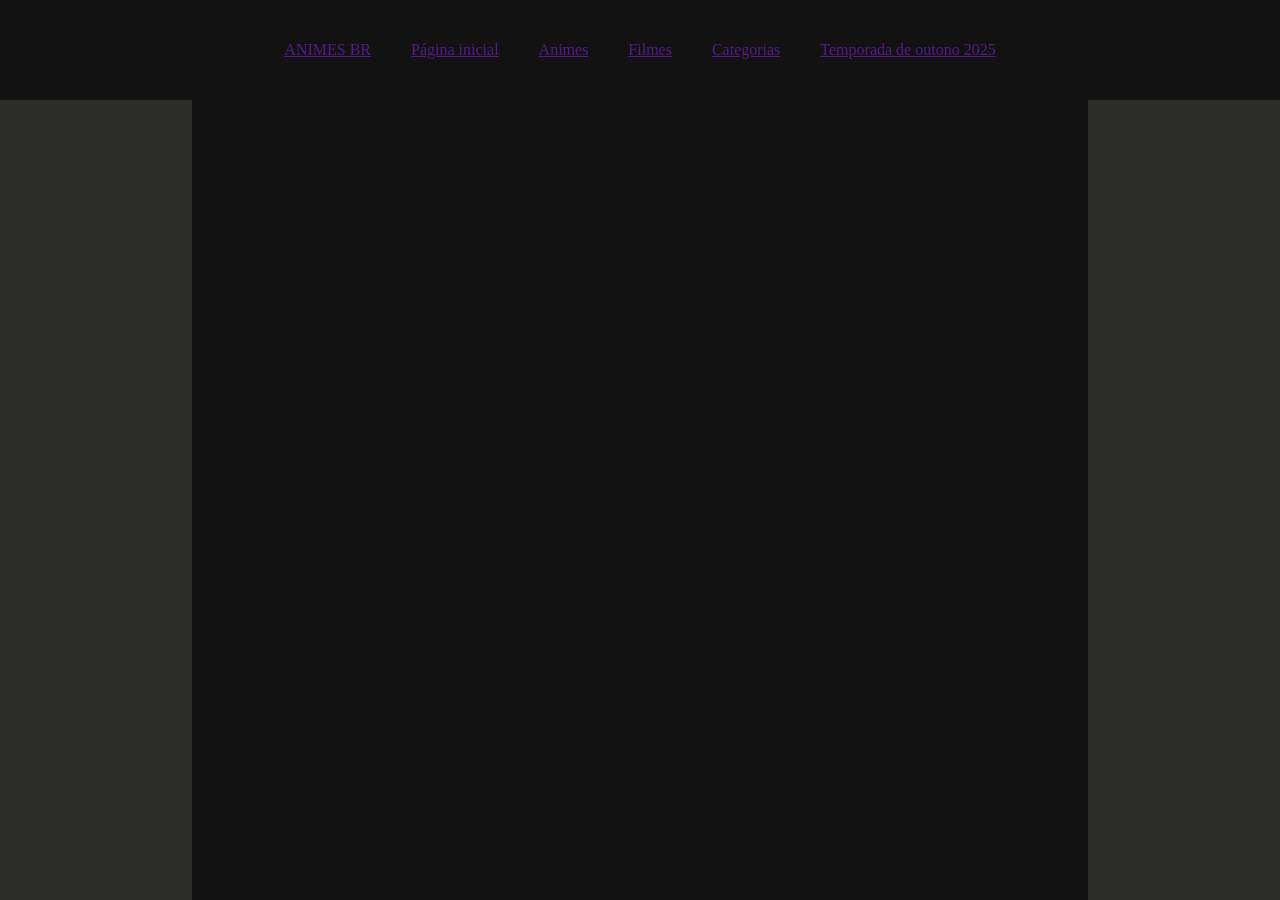
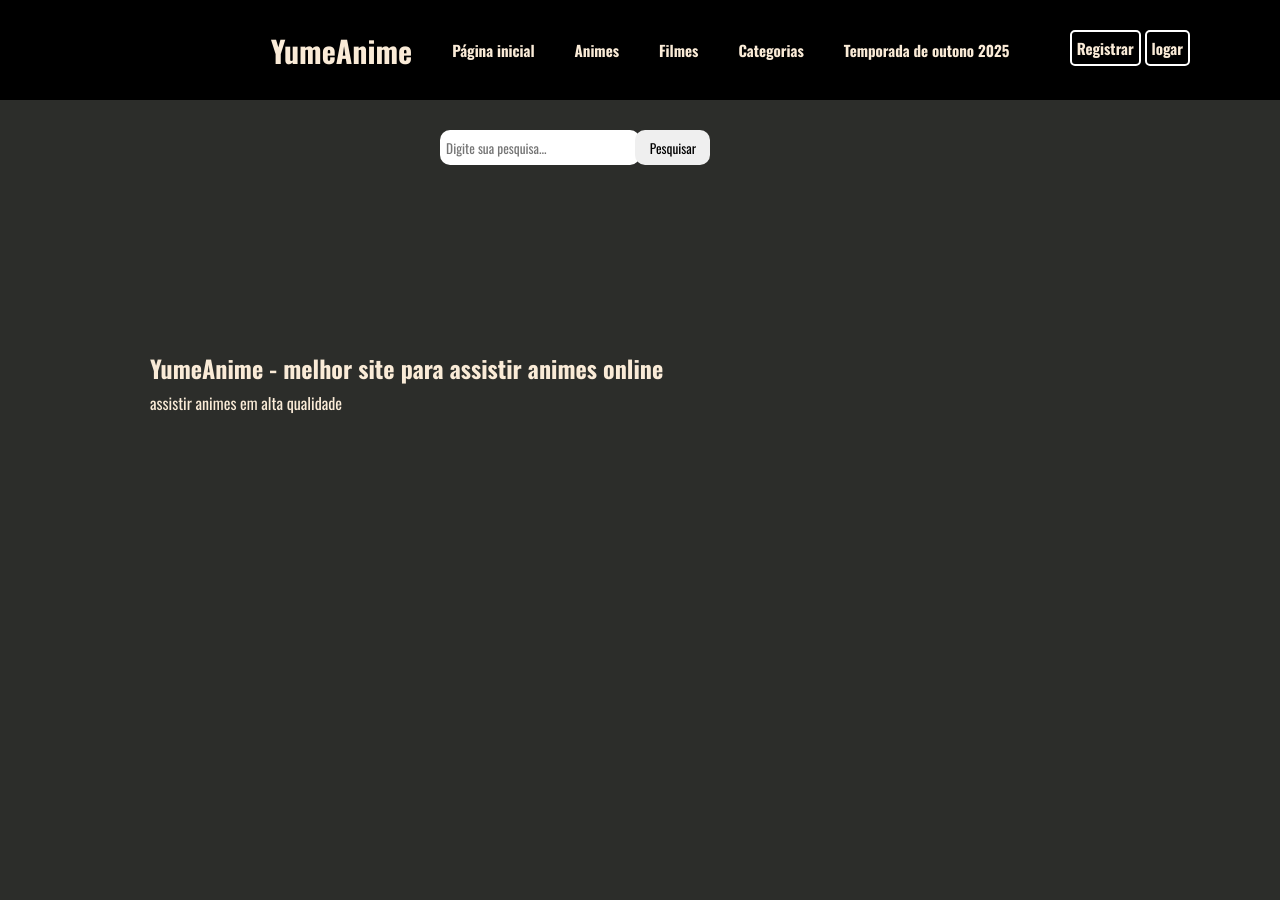
Before and after one commit to isaque1717-cell/site-anime, a plain HTML site: page index.html in a window 1280 px wide. Drawn offline with nearby package versions, Linux system fonts and the light colour scheme.

Commit message:
adicionado elementos no html e no css

```diff
--- a/index.html
+++ b/index.html
@@ -1,27 +1,43 @@
 <!DOCTYPE html>
 <html lang="pt-br">
+
 <head>
     <meta charset="UTF-8">
     <meta name="viewport" content="width=device-width, initial-scale=1.0">
     <link rel="shortcut icon" href="" type="image/x-icon">
     <link rel="stylesheet" href="style.css">
-    <title>Document</title>
+    <title>site Animes</title>
 </head>
+
 <body>
 
     <header>
-        <a href="">ANIMES BR</a>
+        <!-- <img src="assets/giff-header.gif" alt="giff giff fundo" class="giff-fundo"> -->
+        <h1>YumeAnime</h1>
         <a href="">Página inicial</a>
         <a href="">Animes</a>
         <a href="">Filmes</a>
         <a href="">Categorias</a>
         <a href="">Temporada de outono 2025</a>
+        <div class="login">
+            <a class="registrar" href="">Registrar</a>
+            <a class="logar" href="">logar</a>
+        </div>
     </header>
+    <main>
+        <form class="container" action="/buscar" method="GET">
+            <input class="pesquisa" type="text" name="query" placeholder="  Digite sua pesquisa..." />
+            <button class="button" type="submit">Pesquisar</button>
+        </form>
 
-    <main>
+        <div class="conteudo">
+            <h2 class="text-anime">YumeAnime - melhor site para assistir animes online</h2>
+            <p class="text-anime-two">assistir animes em alta qualidade</p>
+        </div>
 
     </main>
 
 </body>
 <script src="./script.js"></script>
+
 </html>
--- a/style.css
+++ b/style.css
@@ -1,21 +1,70 @@
+@import url('https://fonts.googleapis.com/css2?family=Oswald:wght@200..700&display=swap');
+
 * {
     margin: 0;
     padding: 0;
     box-sizing: border-box;
+    font-family: Oswald, sans-serif;
 }
 
 body {
     background-color: #2c2d2a;
 }
 
+
 header {
     display: flex;
     justify-content: center;
+    font-weight: 700;
+    font-size: 15px;
     align-items: center;
-    background-color: #131212;
+    background-color: black;
     height: 100px;
     gap: 40px;
     color: #3f413d;
+}
+
+/* .giff-fundo {
+    position: fixed;
+    top: 0;
+    z-index: -1;
+    width: 100vw;
+    height: 100px ;
+} */
+a,
+h1 {
+    text-decoration: none;
+    color: antiquewhite;
+}
+
+a:hover {
+    color: red;
+    font-size: 20px;
+    transition: 0.5s ease-in-out;
+}
+
+.login {
+    position: absolute;
+    right: 90px;
+    top: 37px;
+    gap: 20px;
+
+}
+
+.logar,
+.registrar {
+    border: white solid 2px;
+    border-radius: 5px;
+    padding: 5px;
+
+}
+
+.logar:hover,
+.registrar:hover {
+    font-size: 20px;
+    border: red;
+    transition: 0.5s ease-in-out;
+
 }
 
 main {
@@ -25,5 +74,35 @@ main {
     margin: auto;
     width: 70vw;
     height: 100vh;
-    background-color: #131212;
 }
+
+.pesquisa {
+    position: absolute;
+    top: 130px;
+    right: 50%;
+    width: 200px;
+    height: 35px;
+    border: none;
+    border-radius: 10px;
+}
+
+.button {
+    position: absolute;
+    top: 130px;
+    width: 75px;
+    height: 35px;
+    right: 44.5%;
+    border: none;
+    border-radius: 10px;
+}
+
+.conteudo {
+    color: antiquewhite;
+    position: absolute;
+    display: flex;
+    flex-direction: column;
+    left: 150px;
+    top: 350px;
+    gap: 5px;
+
+}
```
Also changed, not shown: 1 other file.
